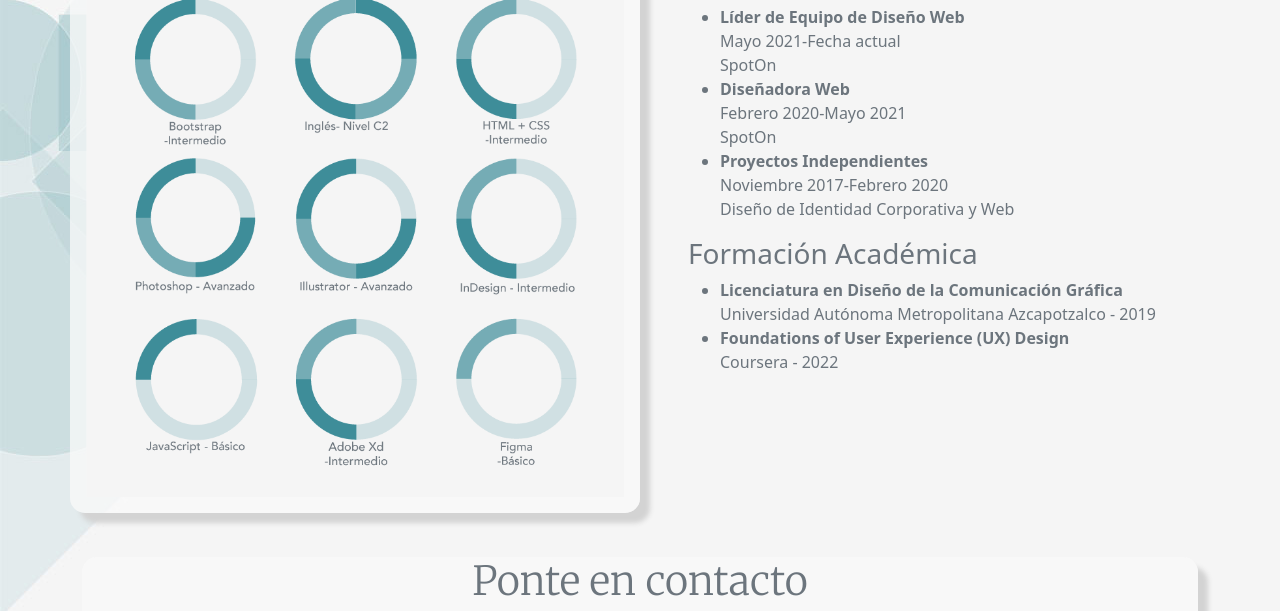
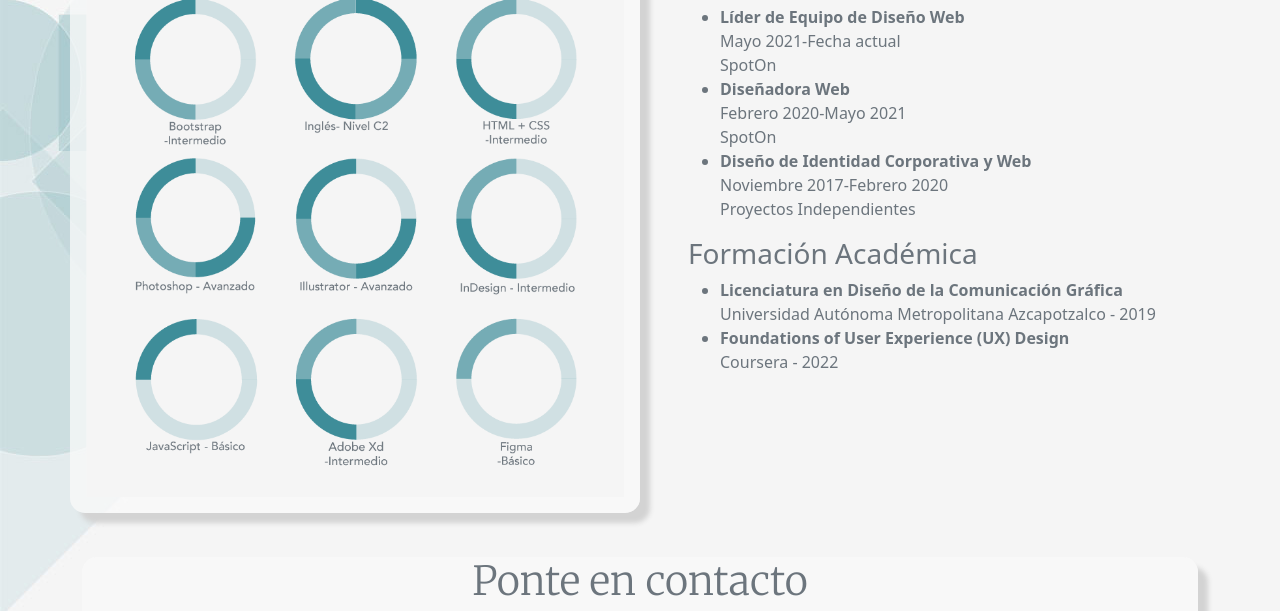
Before and after one commit to caromarin/caromarin.github.io, a plain HTML site: page index.html in a window 1280 px wide. Shown: the part 2785-3396 px from the top of the page. Drawn offline with nearby package versions, Linux system fonts and the light colour scheme; a web font is replaced by a local one.

Commit message:
sintax error

```diff
--- a/index.html
+++ b/index.html
@@ -292,9 +292,9 @@
                       Febrero 2020-Mayo 2021 <br>
                       SpotOn
                     </li>
-                    <li><strong>Proyectos Independientes</strong> <br>
+                    <li><strong>Diseño de Identidad Corporativa y Web</strong> <br>
                       Noviembre 2017-Febrero 2020 <br>
-                      Diseño de Identidad Corporativa y Web
+                      Proyectos Independientes
                     </li>
                   </ul>
                   <h3> Formación Académica </h3>
```
